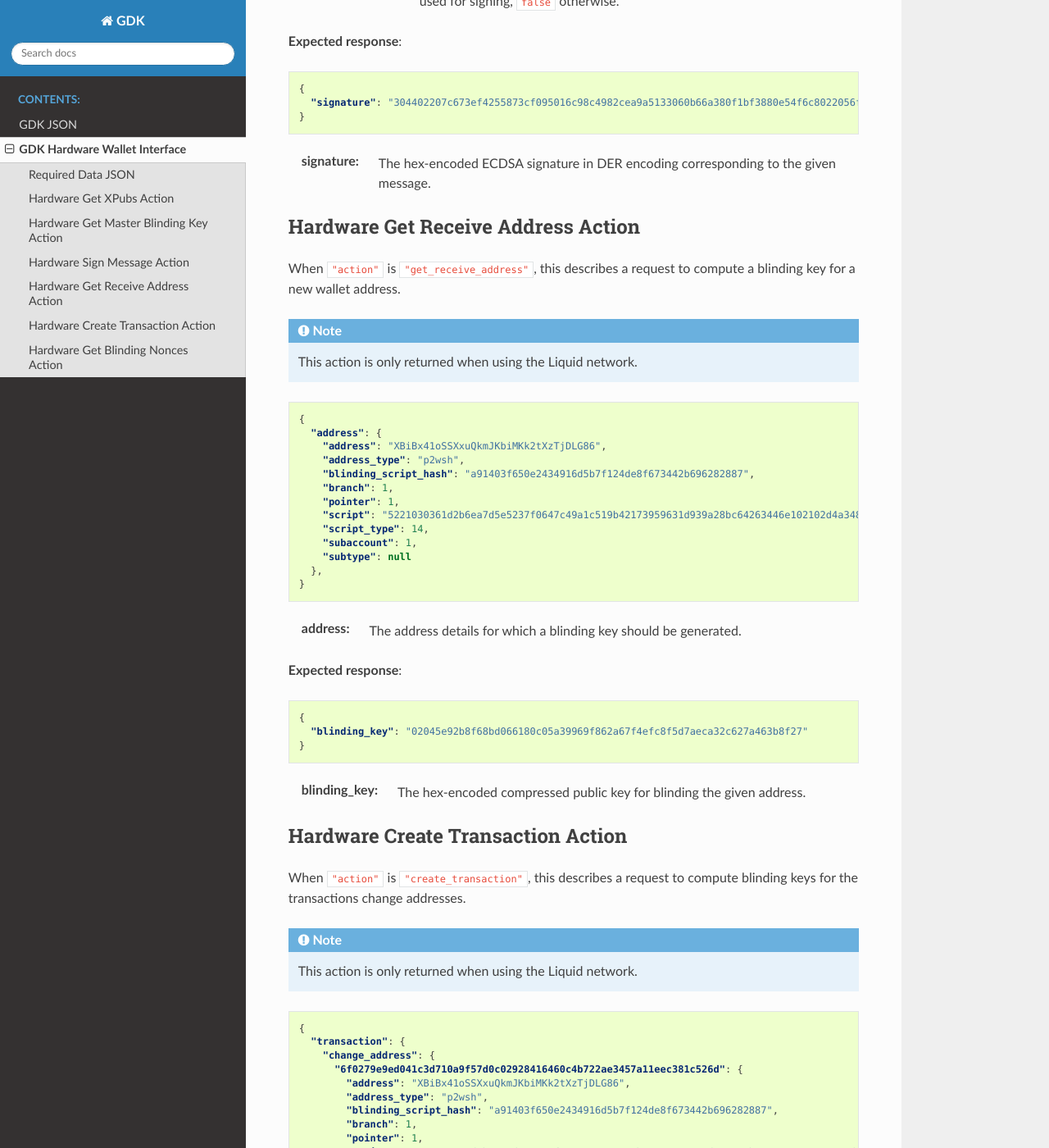
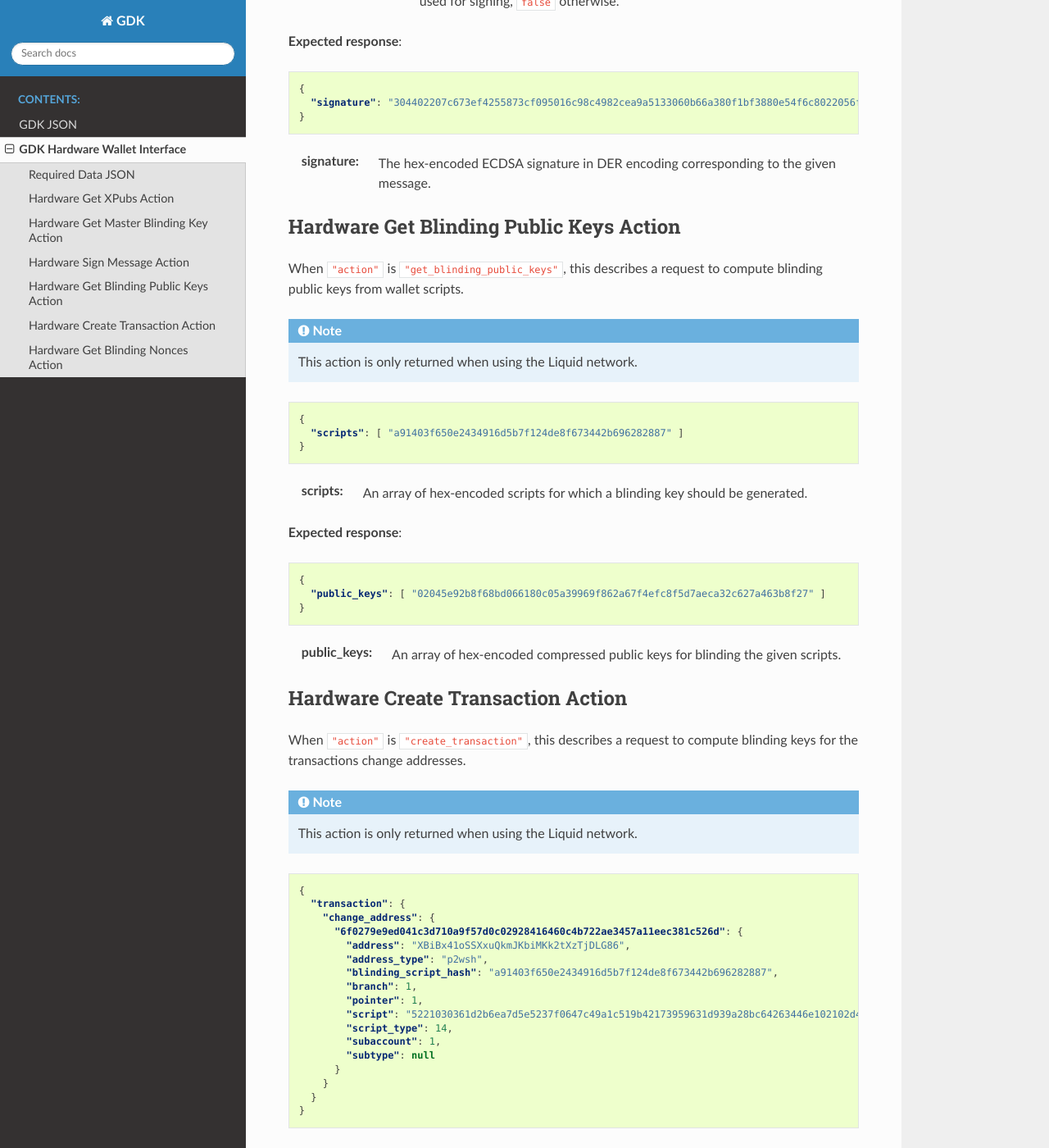
Before and after one commit to Blockstream/gdk, a Sphinx documentation site: the page built from docs/source/gdk-hw.rst, in a window 1280 px wide and 1400 px high, scrolled down 2130 px. Shown: the whole window at 82% size. Built offline with Sphinx 7.4.7 and the Read the Docs theme 2.0.0, drawn with Linux system fonts in a browser that asks for light colours; pages that are not in the unit, such as notebooks, are missing from menus.

Commit message:
Update HWW interface docs for new "get_blinding_public_keys" action

```diff
--- a/docs/source/gdk-hw.rst
+++ b/docs/source/gdk-hw.rst
@@ -120,43 +120,33 @@ a message using the given path.
 :signature: The hex-encoded ECDSA signature in DER encoding corresponding to the given message.
 
 
-.. _hw-action-get-receive-address:
+.. _hw-action-get-blinding-public-keys:
 
-Hardware Get Receive Address Action
------------------------------------
+Hardware Get Blinding Public Keys Action
+----------------------------------------
 
-When ``"action"`` is ``"get_receive_address"``, this describes a request to
-compute a blinding key for a new wallet address.
+When ``"action"`` is ``"get_blinding_public_keys"``, this describes a request to
+compute blinding public keys from wallet scripts.
 
 .. note:: This action is only returned when using the Liquid network.
 
 .. code-block:: json
 
      {
-       "address": {
-         "address": "XBiBx41oSSXxuQkmJKbiMKk2tXzTjDLG86",
-         "address_type": "p2wsh",
-         "blinding_script_hash": "a91403f650e2434916d5b7f124de8f673442b696282887",
-         "branch": 1,
-         "pointer": 1,
-         "script": "5221030361d2b6ea7d5e5237f0647c49a1c519b42173959631d939a28bc64263446e102102d4a348b9f48833dcefffa80305846686d101d02c45a4547b3a5ff6fabb8e2f1f52ae",
-         "script_type": 14,
-         "subaccount": 1,
-         "subtype": null
-       },
+       "scripts": [ "a91403f650e2434916d5b7f124de8f673442b696282887" ]
      }
 
-:address: The address details for which a blinding key should be generated.
+:scripts: An array of hex-encoded scripts for which a blinding key should be generated.
 
 **Expected response**:
 
 .. code-block:: json
 
      {
-       "blinding_key": "02045e92b8f68bd066180c05a39969f862a67f4efc8f5d7aeca32c627a463b8f27"
+       "public_keys": [ "02045e92b8f68bd066180c05a39969f862a67f4efc8f5d7aeca32c627a463b8f27" ]
      }
 
-:blinding_key: The hex-encoded compressed public key for blinding the given address.
+:public_keys: An array of hex-encoded compressed public keys for blinding the given scripts.
 
 
 .. _hw-action-create-transaction:
```
